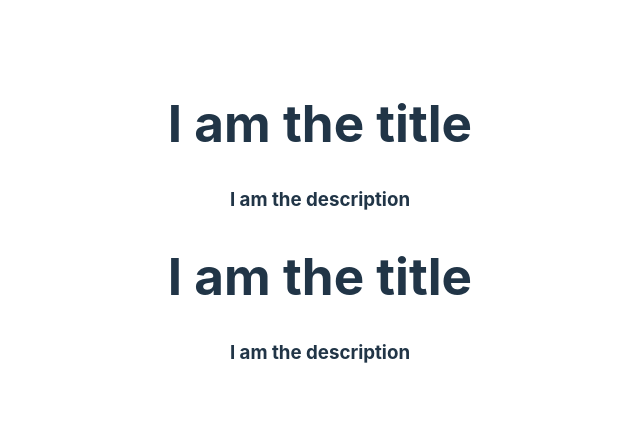
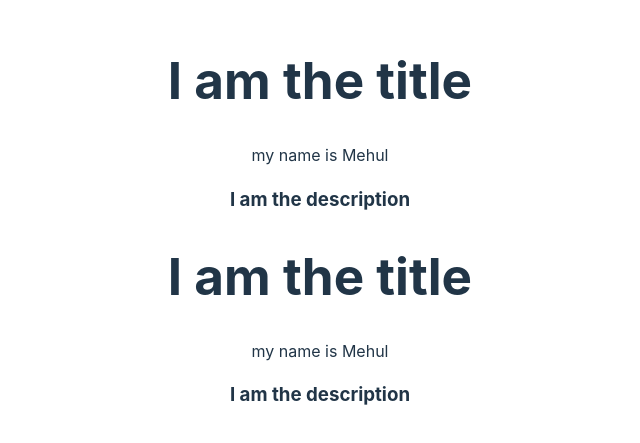
Before and after one commit to MEHULBANSAL2003/React-Js, a React (Vite) app: page / in a window 1280 px wide. Shown: the part 177-620 px from the top of the page, without its empty margins (320-960 px from the left). Built offline with nearby package versions, Linux system fonts and the light colour scheme.

Commit message:
using js inside jsx using curl braces

```diff
--- a/src/Title.jsx
+++ b/src/Title.jsx
@@ -1,5 +1,15 @@
 function Title(){
-    return <h1>I am the title</h1>
+  let name="Mehul";
+    return (
+    <div>
+
+
+    <h1>I am the title</h1>
+     <p>my name is {name}</p>
+      {/* we can embedd javascript inside jsx by using curly braces  */}
+    </div>
+
+    )
   }
 
 
```
